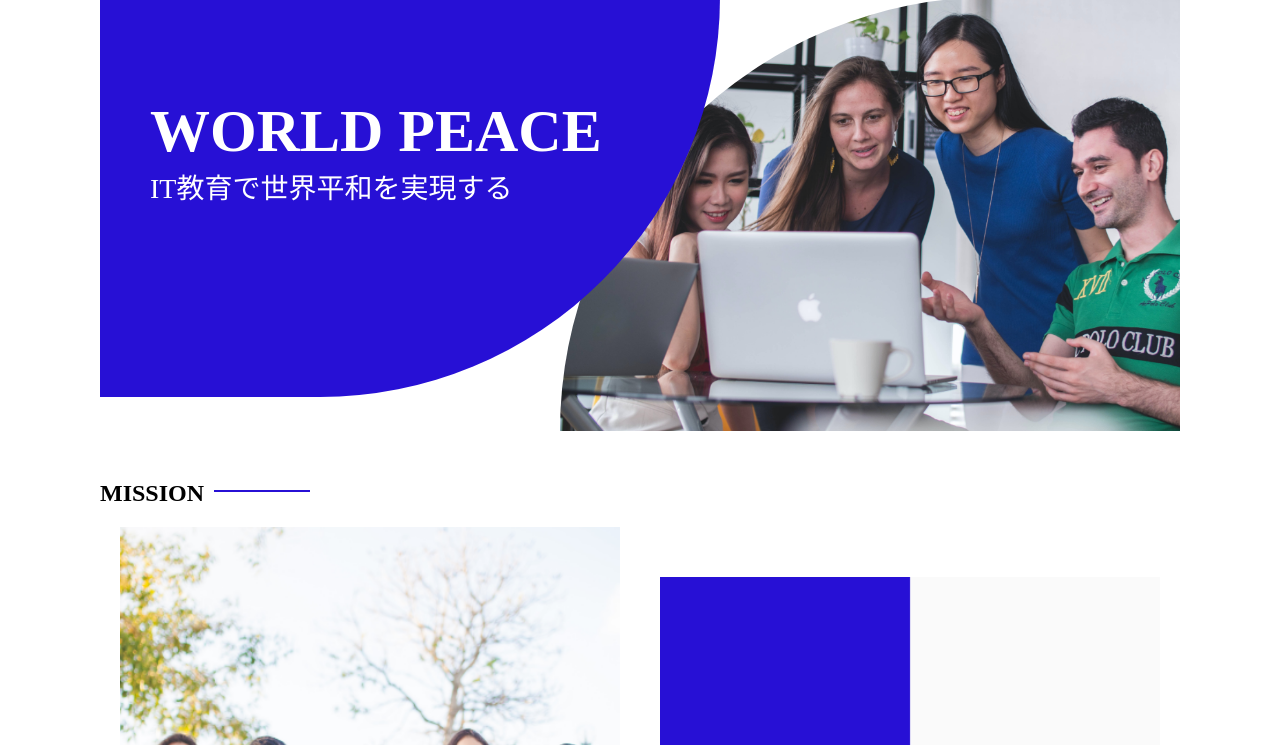
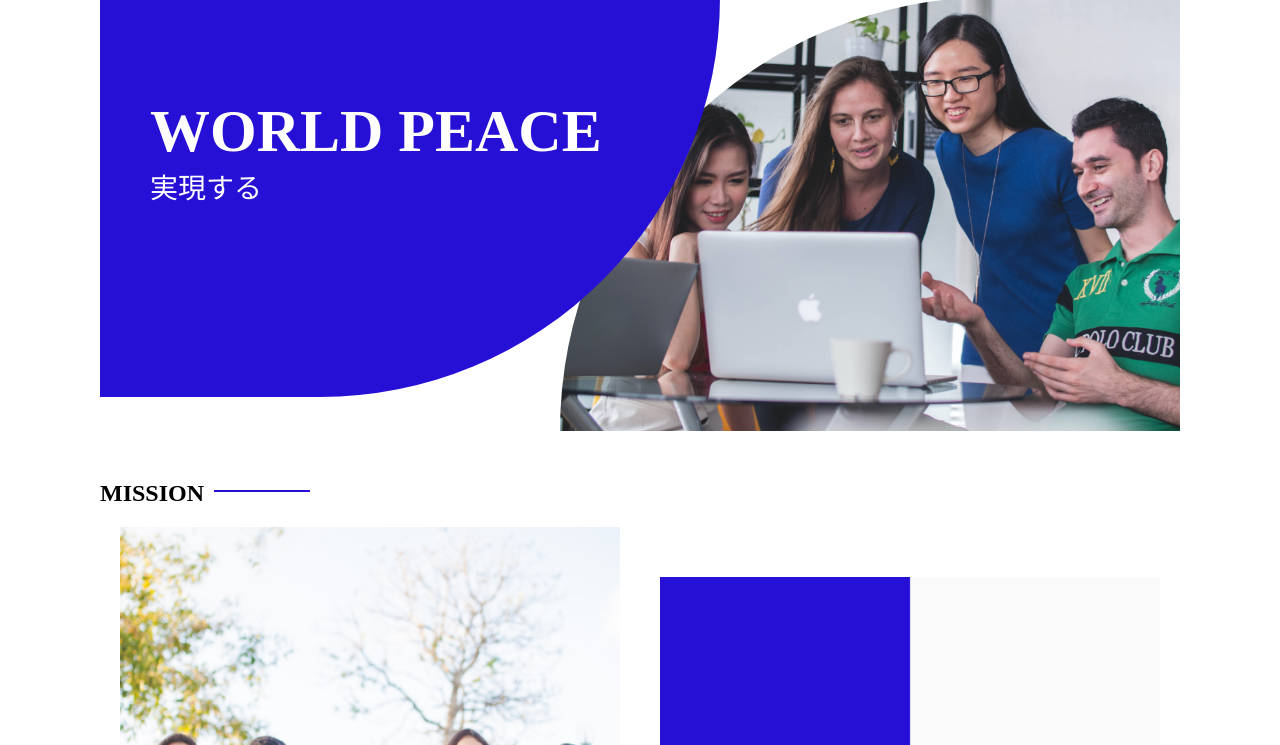
Before and after one commit to rekihomiko/mi, a plain HTML site: page index.html in a window 1280 px wide. Shown: the part 55-800 px from the top of the page. Drawn offline with Linux system fonts and the light colour scheme.

Commit message:
Update index.html

```diff
--- a/index.html
+++ b/index.html
@@ -51,7 +51,7 @@
       <section id="main-visual">
         <div id="main-message">
           <h1>WORLD PEACE</h1>
-          <p>IT教育で世界平和を実現する</p>
+          <p>実現する</p>
         </div>
         <img src="images/index/index-main.png" alt="PCの周りに集まる多国籍の仲間たち">
 
```
